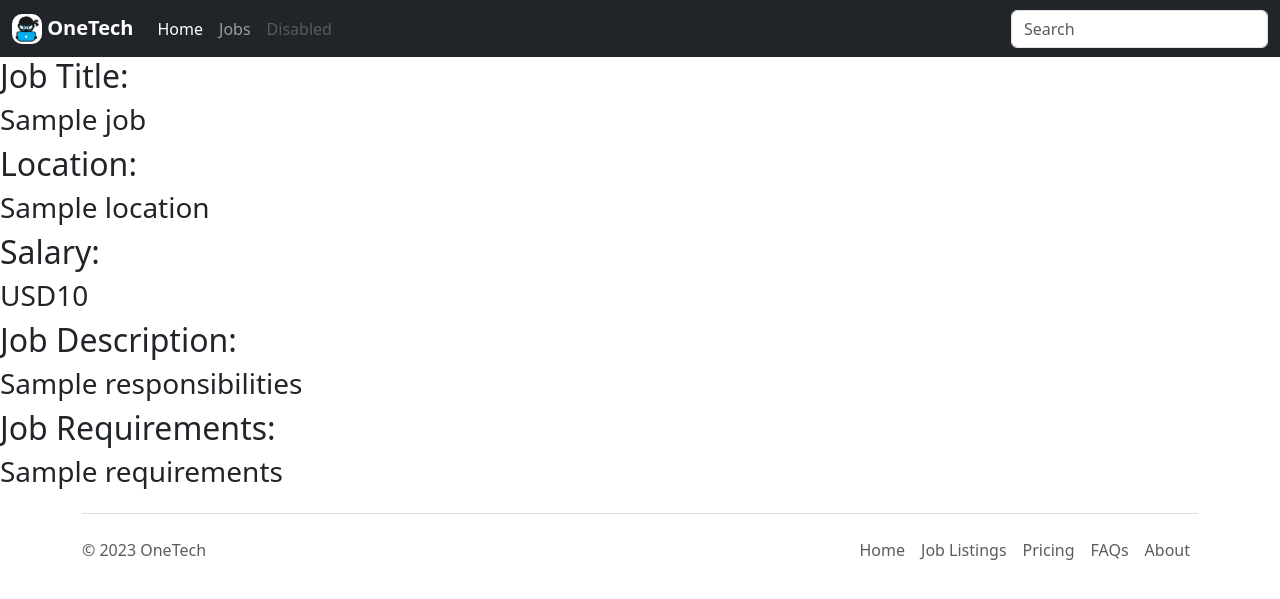
After one commit to danielh59/careers-websitev2, a Flask app: template templates/listingpage.html in a window 1280 px wide. The commit adds this page. Shown: the top 599 px of the page. Run offline with Flask 3, Linux system fonts and the light colour scheme; the template is opened without the code that fills it: most values are stand-ins (such as "Sample title", 1, 10 or a date in 2020).

Commit message:
made helpers and jobpage

```diff
--- a/app.py
+++ b/app.py
@@ -1,5 +1,5 @@
 from flask import Flask, render_template, jsonify
-from database import load_jobs_from_db
+from database import load_jobs_from_db, load_job_from_db
 
 app = Flask(__name__)
 
@@ -20,6 +20,14 @@ def listings():
       jobs = load_jobs_from_db()
       return jsonify(jobs)
 
+@app.route("/listing/<id>")
+def show_listing(id):
+      job = load_job_from_db(id)
+      if not job:
+            return "Listing Not Found", 404
+      return render_template('listingpage.html', job=job)
+
+
 print(__name__)
 if __name__ == "__main__":
 	app.run(host='0.0.0.0', debug=True)
--- /dev/null
+++ b/templates/bootstrap.html
@@ -0,0 +1,4 @@
+<meta charset="utf-8">
+<meta name="viewport" content="width=device-width, initial-scale=1">
+<title>OneTech Careers</title>
+<link href="https://cdn.jsdelivr.net/npm/bootstrap@5.3.0-alpha3/dist/css/bootstrap.min.css" rel="stylesheet" integrity="sha384-KK94CHFLLe+nY2dmCWGMq91rCGa5gtU4mk92HdvYe+M/SXH301p5ILy+dN9+nJOZ" crossorigin="anonymous">
--- a/templates/job_item.html
+++ b/templates/job_item.html
@@ -11,6 +11,6 @@
 		{% endif %}
 	</div>
 	<div class="col-3" style="padding-top: 11px;">
-		<a href="mailto:mailto:dev.hoyte@gmail.com?subject=Application%20for%20{{job['title']}}&body=Your%20Name%3A%20%3Cinsert%20name%20here%3E%0D%0A%0D%0AResume%20Link%3A%20%3Cinsert%20resume%20link%3E%0D%0A%0D%0ALinkedin%20Link%3A%20%3Cinsert%20linkedin%20lin%3E" type="button" class="btn btn-success">Apply Here</a>
+		<a href="/listing/{{job['id']}} type="button" class="btn btn-success">Apply Here</a>
 	</div>
 </div>
--- /dev/null
+++ b/templates/listingpage.html
@@ -0,0 +1,22 @@
+<!DOCTYPE html>
+<html>
+	<head>
+		<title>OneTech Career: {{job.title}}s</title>
+		{% include 'bootstrap.html' %}
+	</head>
+	<body>
+		{% include 'navbar_advanced.html' %}
+
+		<h2>  Job Title: </h2>
+		<h3> {{job.title}} </h3>
+		<h2> Location: <h2>
+		<h3> {{job.location}}</h3>
+		<h2> Salary: </h2>
+		<h3> {{job.currency}}{{"{:,}".format(job.salary) }} </h3>
+		<h2> Job Description: </h2>
+		<h3> {{job.responsibilities}}</h3>
+		<h2> Job Requirements: </h2>
+		<h3> {{job.requirements}} </h3>
+		{% include 'footer.html' %}
+	</body>
+</html>
```
Also changed, not shown: templates/home.html (+3 -6 lines).
